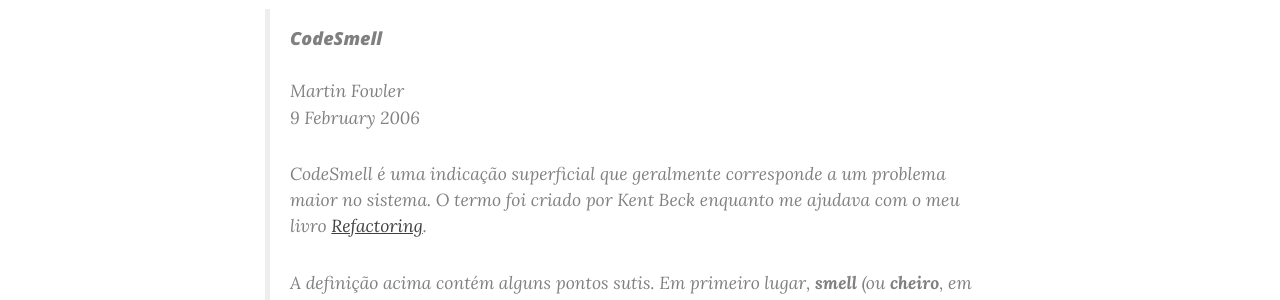
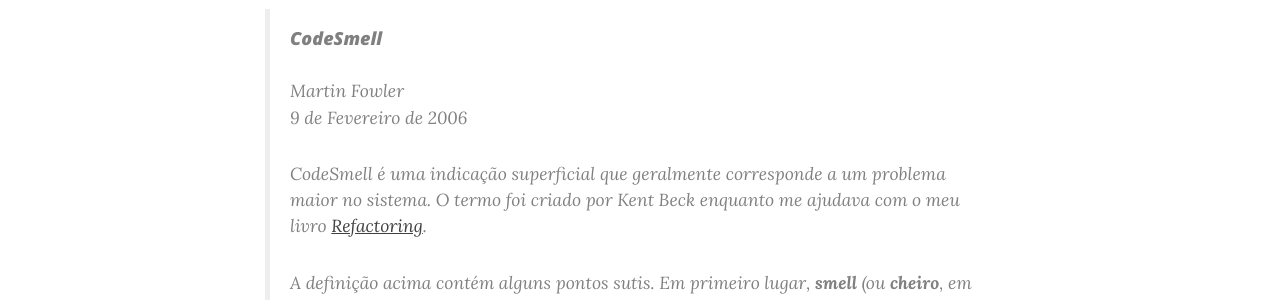
Before and after one commit to rwanderc/blog, a Jekyll site: the page built from _posts/2017-09-10-code-smell-martin-fowler.markdown, in a window 1280 px wide. Shown: the part 627-927 px from the top of the page. Built offline with Jekyll 4.4.1, drawn with Linux system fonts in a browser that asks for light colours; nearby versions of some CDN libraries; comment, search, counter and statistics services are not loaded.

Commit message:
Adding CodeSmell Potuguese translation

```diff
--- a/_posts/2017-09-10-code-smell-martin-fowler.markdown
+++ b/_posts/2017-09-10-code-smell-martin-fowler.markdown
@@ -18,7 +18,7 @@
 
 > #### CodeSmell ######
 > Martin Fowler<br>
-> 9 February 2006
+> 9 de Fevereiro de 2006
 >
 >
 > CodeSmell é uma indicação superficial que geralmente corresponde a um problema maior no sistema. O termo foi criado por Kent Beck enquanto me ajudava com o meu livro [Refactoring][refactoring].
```
